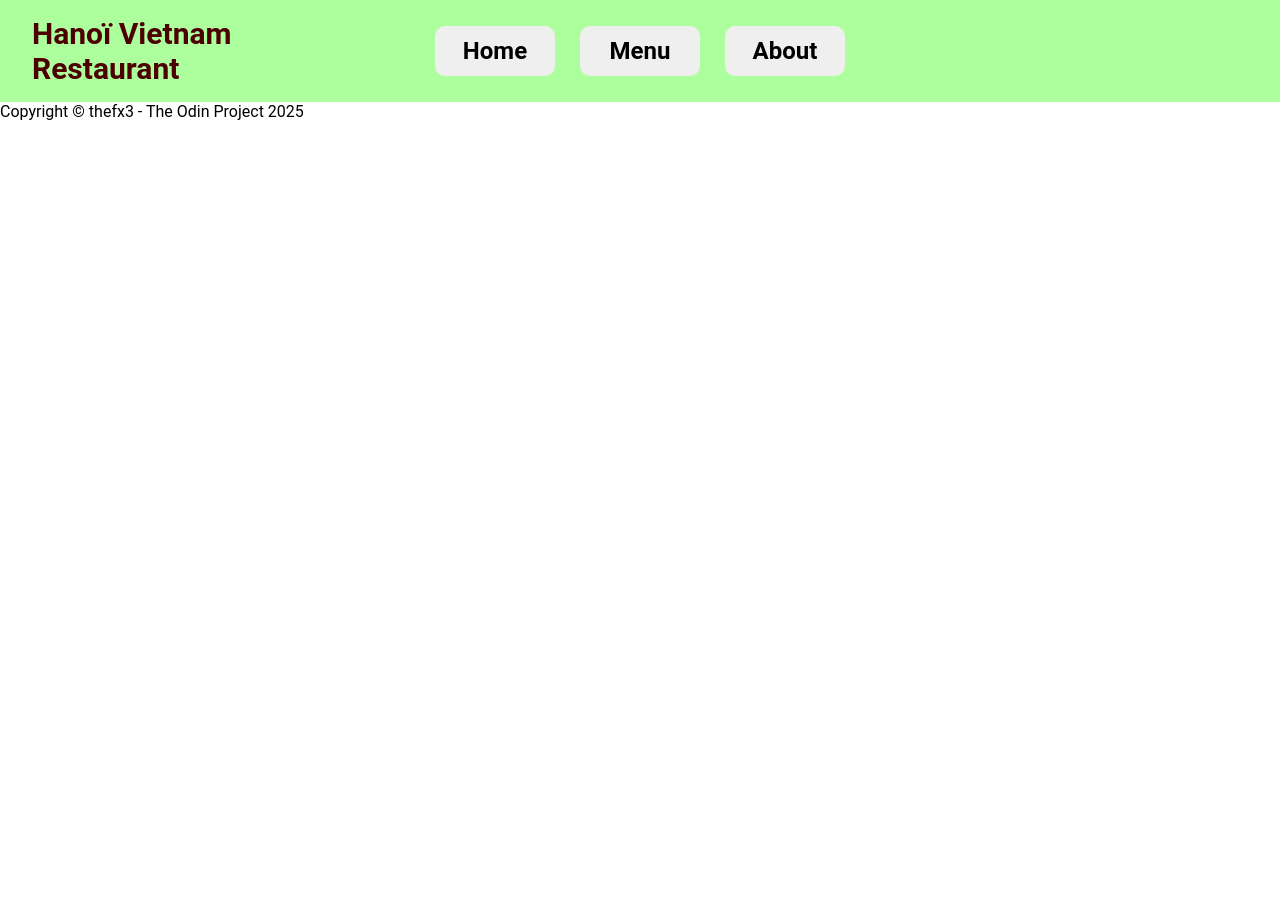
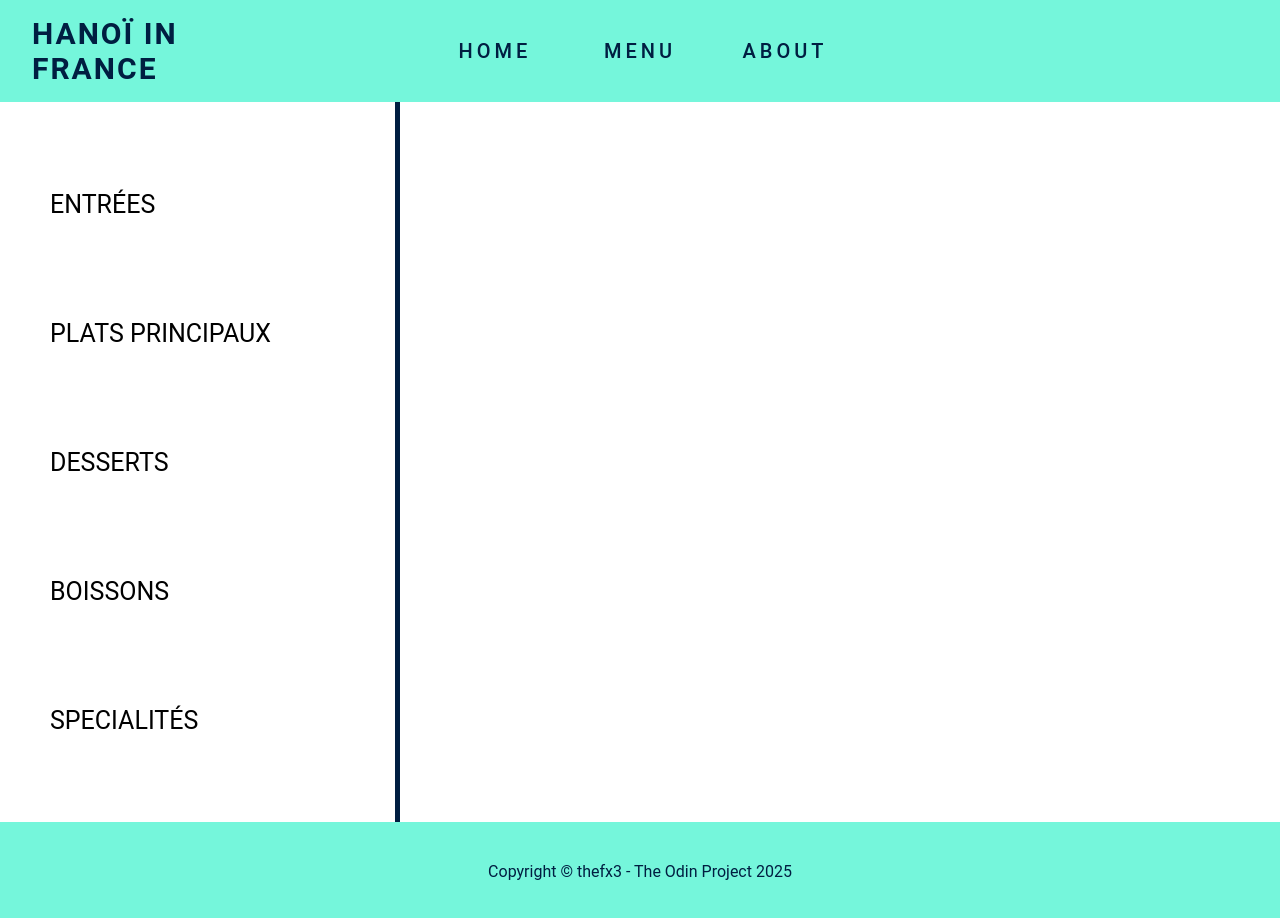
Before and after one commit to thefx3/restaurant_page, a website built with webpack: page src/template.html in a window 1280 px wide. Before the commit the page ends 800 px from the top, so only its background shows below. Built offline with nearby package versions, Linux system fonts and the light colour scheme.

Commit message:
New menu

```diff
--- a/src/home.js
+++ b/src/home.js
@@ -12,7 +12,7 @@ export function home () {
 
     const title = document.createElement("div");
     title.classList.add("title");
-    title.textContent = "Welcome to Hanoi Vietnam";
+    title.textContent = "HANOÏ IN FRANCE";
     container.appendChild(title);
 
     const container2 = document.createElement("div");
@@ -21,7 +21,7 @@ export function home () {
 
     const address = document.createElement("div");
     address.classList.add("address");
-    address.textContent = "11 Street Asia, 123000 NewCity \n06 76 76 67 76 \n\nOpen 6J/7 \n11:30-14:30 18:00-21:45 \nClosed on Sunday";
+    address.textContent = "11 Street Asia, 123000 NewCity \n06 76 76 67 76 \n\nOpen 6D/7 \n11:30-14:30 18:00-21:45 \nClosed on Sunday";
     container2.appendChild(address);
 
     const img = document.createElement("img");
@@ -32,7 +32,4 @@ export function home () {
     container2.appendChild(img);
 
 
-
-
-
 }
--- a/src/index.js
+++ b/src/index.js
@@ -8,7 +8,12 @@ const menu_button = document.getElementById("menu");
 const about_button = document.getElementById("about");
 
 // home();
+menu();
 
 home_button.addEventListener("click", () => {
     home();
 })
+
+menu_button.addEventListener("click", () => {
+    menu();
+})
--- a/src/menu.js
+++ b/src/menu.js
@@ -1,3 +1,42 @@
 export function menu () {
+    const menu_content = document.getElementById("content");
+    content.innerHTML = "";
+
+
+    const menu_container = document.createElement("div");
+    menu_container.classList.add("menu-container");
+
+    content.appendChild(menu_container);
+
+    const navigation = document.createElement("div");
+    navigation.classList.add("navigation");
+    menu_container.appendChild(navigation);
+
+
+    const entries = document.createElement("a");
+    entries.classList.add("entries");
+    entries.textContent = "ENTRÉES";
+    navigation.appendChild(entries);
+
+    const main_courses = document.createElement("a");
+    main_courses.classList.add("main-courses");
+    main_courses.textContent = "PLATS PRINCIPAUX";
+    navigation.appendChild(main_courses);
+    const desserts = document.createElement("a");
+    desserts.classList.add("desserts");
+    desserts.textContent = "DESSERTS";
+    navigation.appendChild(desserts);
+    const drinks = document.createElement("a");
+    drinks.classList.add("drinks");
+    drinks.textContent = "BOISSONS";
+    navigation.appendChild(drinks);
+    const specials = document.createElement("a");
+    specials.classList.add("specials");
+    specials.textContent = "SPECIALITÉS";
+    navigation.appendChild(specials);
+
+    const menu = document.createElement("div");
+    menu.classList.add("menu");
+    menu_container.appendChild(menu);
 
 }
--- a/src/styles.css
+++ b/src/styles.css
@@ -5,11 +5,47 @@
     font-family: "Roboto", "Arial";
 }
 
+:root {
+    --primary-color: #75f6db;
+    --secondary-color: #ffffff;
+    --thirdary-color: #001e41;
+    --forth-color: #5165ee;
+}
+
+html, body {
+    height: 100%;
+    display: flex;
+    flex-direction: column;
+}
+
+body {
+    background-color: var(--secondary-color);
+}
+
 header {
     justify-self: center;
     width: 100%;
     padding: 1rem 2rem;
-    background-color: rgba(43, 255, 0, 0.384);
+    background-color:  var(--primary-color);
+}
+
+#content {
+    display: flex;
+    flex-direction: column;
+}
+
+.copyright {
+    display: flex;
+    background-color: var(--primary-color);
+    color: var(--thirdary-color);
+    width: 100%;
+    padding : 40px 20% 40px 20%;
+
+    margin-top: auto;
+    text-align: center;
+    justify-content: center;
+    align-items: center;
+
 }
 
 nav {
@@ -27,28 +63,28 @@ nav {
         > * {
             width: 120px ;
             height: 50px;
-            font-size: 1.5rem;
-            font-weight: bold;
-            border-radius: 10px;
-            appearance: none;
+            font-size: 20px;
+            font-weight: 500;
+            letter-spacing:4px;
+            color: var(--thirdary-color);
             border: none;
             cursor: pointer;
+            background-color: transparent;
         }
     }
 
     #hanoi {
         justify-self: center;
         align-self: center;
-        color: rgb(77, 0, 0);
+        color: var(--thirdary-color);
         font-size: 30px;
-        font-weight: bold;
+        font-weight: 600;
+        letter-spacing: 2px;
     }
 }
 
 nav button:hover {
-        transform: scale(1.15);
-        background-color: rgb(255, 207, 215);
-        border-radius: 10px;
+        transform: scale(1.10);
 }
 /* Add smoother transition ! */
 
@@ -59,6 +95,8 @@ nav button:hover {
     margin: 30px 0;
     text-align: center;
     font-size: 3rem;
+    font-weight: bold;
+    color: var(--thirdary-color);
 }
 
 .container2 {
@@ -66,12 +104,11 @@ nav button:hover {
     justify-content: center;
     align-items: center;
     display: flex;
-    gap: 3rem; /* Distance constante entre texte et image */
+    gap: 3rem;
     width: 80%;
     margin: 0 auto;
     flex-wrap: wrap;
-
-    border: 1px solid blue;
+    margin-bottom: 3rem;
 }
 
 .address {
@@ -85,5 +122,30 @@ nav button:hover {
     max-width: 400px;
     width: 100%;
     height: auto;
-    border-radius: 10px; /* optionnel : un peu de style */
 }
+
+
+/* MENU CSS */
+
+
+
+.menu-container {
+    display: grid;
+    grid-template-columns: 400px 1fr;
+    height: 90vh;
+
+}
+
+.navigation {
+    display: flex;
+    flex-direction: column;
+    justify-content: center;
+    align-items: start;
+    gap: 100px;
+    padding-left: 50px;
+    border-right : 5px solid var(--thirdary-color);
+
+    a {
+        font-size: 25px;
+    }
+}
--- a/src/template.html
+++ b/src/template.html
@@ -9,11 +9,11 @@
 <body>
     <header>
         <nav>
-            <div id="hanoi">Hanoï Vietnam Restaurant</div>
+            <div id="hanoi">HANOÏ IN FRANCE</div>
             <div class="buttons">
-                <button id="home">Home</button>
-                <button id="menu">Menu</button>
-                <button id="about">About</button>
+                <button id="home">HOME</button>
+                <button id="menu">MENU</button>
+                <button id="about">ABOUT</button>
             </div>
         </nav>
     </header>
@@ -22,8 +22,6 @@
     </div>
 
 
-
-
     <div class = "copyright">
     <div id ="copyright">Copyright © thefx3 - The Odin Project 2025 </div>
     </div>
```
